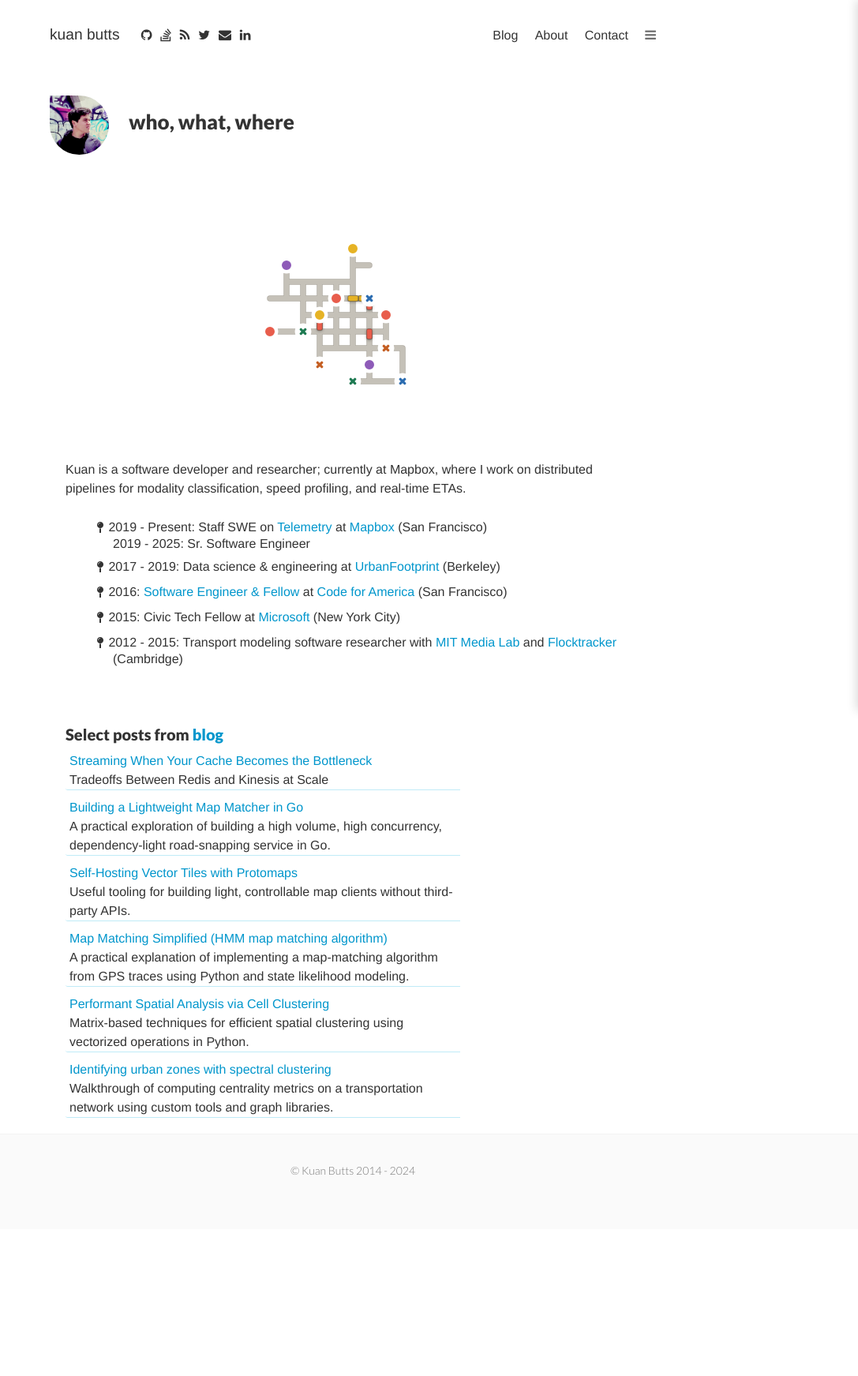
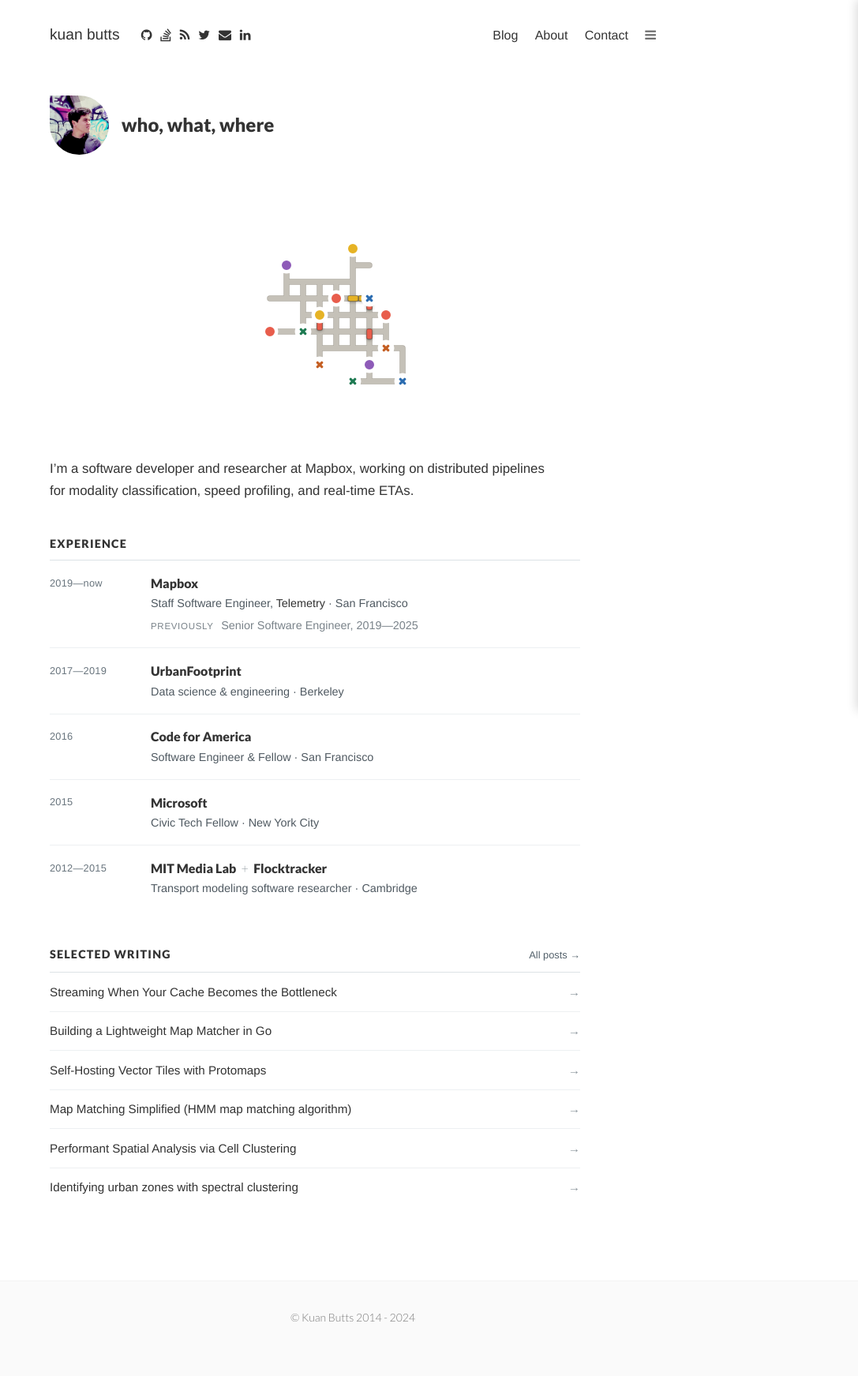
Before and after one commit to kuanb/kuanb.github.io, a Jekyll site: the page built from index.html, in a window 1280 px wide. Shown: the whole page at 79% size, without its empty margins (193-1280 px from the left). Built offline with Jekyll 4.4.1, drawn with Linux system fonts in a browser that asks for light colours; before the commit the page ends 1557 px from its top, so only the background shows below that.

Commit message:
Refine homepage timeline and writing list

```diff
--- a/_sass/_main.scss
+++ b/_sass/_main.scss
@@ -260,6 +260,26 @@
   padding-bottom: 25px;
   margin-bottom: 5px;
 
+  .home-kicker {
+    display: flex;
+    align-items: center;
+    gap: 1rem;
+    clear: both;
+  }
+
+  .home-kicker .avatar {
+    flex: 0 0 auto;
+    margin-right: 0;
+  }
+
+  .home-kicker__title {
+    margin: 0;
+    color: #333;
+    font-size: 1.5rem;
+    line-height: 1.2;
+    text-shadow: 0 0 10px #fff;
+  }
+
   .homepage-map {
     width: 100%;
     height: clamp(220px, 50vw, 340px);
@@ -283,74 +303,183 @@
     }
   }
 
-  .blurb {
-    line-height: 1em;
-    font-size: 1rem;
-    padding: 10px;
-    padding-top: 25px;
-    // background-color: rgba(255, 255, 255, 0.55);
+  .home-content {
+    max-width: 42rem;
+    margin-top: 2rem;
+  }
 
-    .splash {
-      padding: 10px;
-      background-color: #FFF;
-      font-weight: 300;
-      line-height: 1.5;
-      margin-bottom: 5px;
+  .home-intro {
+    max-width: 40rem;
+    margin: 0;
+    color: #333;
+    font-size: 1.05rem;
+    line-height: 1.65;
+  }
+
+  .home-section {
+    margin-top: 2.75rem;
+  }
+
+  .home-section__header {
+    display: flex;
+    align-items: baseline;
+    justify-content: space-between;
+    gap: 1rem;
+    padding-bottom: 0.6rem;
+    border-bottom: 1px solid #dce2e6;
+
+    h2 {
+      margin: 0;
+      color: #333;
+      font-size: 0.9rem;
+      line-height: 1.4;
+      letter-spacing: 0.08em;
+      text-transform: uppercase;
     }
   }
 
-  ul, li {
-    list-style: none;
-    list-style-type: none;
+  .home-section__more {
+    flex: 0 0 auto;
+    color: #52606a;
+    font-size: 0.8rem;
+    font-weight: 400;
 
-    br {
-      line-height: 1.25rem;
-    }
-
-    .splash {
-      font-size: 0.9rem;
+    &:hover,
+    &:focus {
+      color: #157d9b;
     }
   }
 
-  .strong-btn {
-    font-size: 1rem;
-    float: left;
-    // text-align: right;
-    background-color: #FFF;
-    opacity: 1;
+  .timeline,
+  .featured-posts {
+    margin: 0;
+    padding: 0;
+    list-style: none;
+  }
+
+  .timeline__item {
+    display: grid;
+    grid-template-columns: 6.75rem minmax(0, 1fr);
+    gap: 1.25rem;
+    padding: 1.05rem 0;
+    border-bottom: 1px solid #edf0f2;
+
+    &:last-child {
+      border-bottom: 0;
+    }
+  }
+
+  .timeline__date {
+    padding-top: 0.1rem;
+    color: #68747d;
+    font-size: 0.8rem;
+    font-variant-numeric: tabular-nums;
+    letter-spacing: 0.02em;
+    line-height: 1.5;
+    white-space: nowrap;
+  }
+
+  .timeline__body {
+    h3 {
+      margin: 0 0 0.2rem;
+      font-size: 1rem;
+      line-height: 1.45;
+    }
+
+    p {
+      margin: 0;
+      font-size: 0.9rem;
+      line-height: 1.55;
+    }
+
+    a {
+      color: #333;
+
+      &:hover,
+      &:focus {
+        color: #157d9b;
+      }
+    }
+  }
+
+  .timeline__meta {
+    color: #4f5961;
+  }
+
+  .timeline__previous {
+    margin-top: 0.35rem !important;
+    color: #7a838a;
+
+    span {
+      margin-right: 0.35rem;
+      font-size: 0.72rem;
+      letter-spacing: 0.06em;
+      text-transform: uppercase;
+    }
+  }
+
+  .timeline__joiner {
+    padding: 0 0.2rem;
+    color: #9aa2a8;
     font-weight: 300;
-    padding: 10px 20px;
-    max-width: 500px;
+  }
 
-    .blog-post {
-      margin-top: 5px;
-      margin-bottom: 10px;
-      padding-left: 5px;
-      border-bottom: 0.5px #c0ebf7 solid;;
-      border-bottom-left-radius: 3px;
+  .featured-posts {
+    li {
+      border-bottom: 1px solid #edf0f2;
 
-      &:hover {
-        background-color: #29acd1;
-        cursor: pointer;
+      &:last-child {
+        border-bottom: 0;
+      }
+    }
 
-        a {
-          color: #FFF;
+    a {
+      display: flex;
+      align-items: center;
+      justify-content: space-between;
+      gap: 1rem;
+      padding: 0.85rem 0;
+      color: #333;
+      font-size: 0.95rem;
+      font-weight: 500;
+      line-height: 1.4;
+
+      &:hover,
+      &:focus {
+        color: #157d9b;
+
+        .featured-posts__arrow {
+          transform: translateX(0.2rem);
         }
       }
     }
+  }
 
-    b {
-      font-weight: 700;
+  .featured-posts__arrow {
+    flex: 0 0 auto;
+    color: #8b959c;
+    transition: transform 0.15s ease;
+  }
+
+  @media screen and (max-width: 36rem) {
+    .home-content {
+      margin-top: 1.5rem;
+    }
+
+    .home-section {
+      margin-top: 2.25rem;
+    }
+
+    .timeline__item {
+      grid-template-columns: 1fr;
+      gap: 0.2rem;
+      padding: 0.95rem 0;
+    }
+
+    .timeline__date {
+      padding-top: 0;
     }
   }
-}
-
-.smallp {
-  text-indent: -10px;
-  margin-left: 10px;
-  padding-left: 10px;
-  margin-bottom: 0.5rem;
-  line-height: normal;
 }
 
 .site-header a:hover,
--- a/index.html
+++ b/index.html
@@ -3,12 +3,11 @@
 ---
 
 <div class="home">
-
   <div id="whowhatwhere" class="whowhatwhere">
-    <img src="/images/me.jpeg" alt="Kuan Butts" class="avatar"/>
-    <span class="h3" style="text-shadow: 0 0 10px #FFF;">
-      who, what, where
-    </span>
+    <div class="home-kicker">
+      <img src="/images/me.jpeg" alt="Kuan Butts" class="avatar"/>
+      <h1 class="home-kicker__title">who, what, where</h1>
+    </div>
 
     <div
       id="homepage-map"
@@ -25,76 +24,109 @@
       HomeMiniMap.mount('#homepage-map');
     </script>
 
-    <div class="blurb">
-      <div class='splash'>
-        Kuan is a software developer and researcher; currently at Mapbox, where I work on distributed pipelines for modality classification, speed profiling, and real-time ETAs.
-      </div>
+    <div class="home-content">
+      <p class="home-intro">
+        I’m a software developer and researcher at Mapbox, working on distributed pipelines for modality classification, speed profiling, and real-time ETAs.
+      </p>
 
-      <ul>
-        <li>
-          <div class='splash' style="padding-left:10px;">
+      <section class="home-section" aria-labelledby="experience-heading">
+        <div class="home-section__header">
+          <h2 id="experience-heading">Experience</h2>
+        </div>
 
-            <p class='smallp'>
-              <small><i class="fa fa-map-pin" aria-hidden="true"></i></small>
-              2019 - Present:
-              Staff SWE on <a href="http://www.mapbox.com/telemetry/">Telemetry</a> at <a href="http://www.mapbox.com/">Mapbox</a> (San Francisco)
-              <br>
-              2019 - 2025:
-              Sr. Software Engineer
-            </p>
+        <ol class="timeline">
+          <li class="timeline__item">
+            <div class="timeline__date">2019—now</div>
+            <div class="timeline__body">
+              <h3><a href="https://www.mapbox.com/">Mapbox</a></h3>
+              <p class="timeline__meta">Staff Software Engineer, <a href="https://www.mapbox.com/telemetry/">Telemetry</a> · San Francisco</p>
+              <p class="timeline__previous"><span>Previously</span> Senior Software Engineer, 2019—2025</p>
+            </div>
+          </li>
 
-            <p class='smallp'>
-              <small><i class="fa fa-map-pin" aria-hidden="true"></i></small>
-              2017 - 2019:
-              Data science & engineering at <a href="http://urbanfootprint.com/">UrbanFootprint</a> (Berkeley)
-            </p>
+          <li class="timeline__item">
+            <div class="timeline__date">2017—2019</div>
+            <div class="timeline__body">
+              <h3><a href="https://urbanfootprint.com/">UrbanFootprint</a></h3>
+              <p class="timeline__meta">Data science &amp; engineering · Berkeley</p>
+            </div>
+          </li>
 
-            <p class='smallp'>
-              <small><i class="fa fa-map-pin" aria-hidden="true"></i></small>
-              2016:
-              <a href="http://www.codeforamerica.org/people/kuan-butts">Software Engineer & Fellow</a> at <a href="http://www.codeforamerica.org/">Code for America</a> (San Francisco)
-            </p>
+          <li class="timeline__item">
+            <div class="timeline__date">2016</div>
+            <div class="timeline__body">
+              <h3><a href="https://www.codeforamerica.org/people/kuan-butts">Code for America</a></h3>
+              <p class="timeline__meta">Software Engineer &amp; Fellow · San Francisco</p>
+            </div>
+          </li>
 
-            <p class='smallp'>
-              <small><i class="fa fa-map-pin" aria-hidden="true"></i></small>
-              2015:
-              Civic Tech Fellow at <a href="http://microsoftnewyork.com/">Microsoft</a> (New York City)
-            </p>
+          <li class="timeline__item">
+            <div class="timeline__date">2015</div>
+            <div class="timeline__body">
+              <h3><a href="https://microsoftnewyork.com/">Microsoft</a></h3>
+              <p class="timeline__meta">Civic Tech Fellow · New York City</p>
+            </div>
+          </li>
 
-            <p class='smallp'>
-              <small><i class="fa fa-map-pin" aria-hidden="true"></i></small>
-              2012 - 2015:
-              Transport modeling software researcher with <a href="http://www.media.mit.edu/research/groups/changing-places">MIT Media Lab</a> and <a href="https://mfc.mit.edu/">Flocktracker</a> (Cambridge)
-            </p>
+          <li class="timeline__item">
+            <div class="timeline__date">2012—2015</div>
+            <div class="timeline__body">
+              <h3>
+                <a href="https://www.media.mit.edu/research/groups/changing-places">MIT Media Lab</a>
+                <span class="timeline__joiner">+</span>
+                <a href="https://mfc.mit.edu/">Flocktracker</a>
+              </h3>
+              <p class="timeline__meta">Transport modeling software researcher · Cambridge</p>
+            </div>
+          </li>
+        </ol>
+      </section>
 
-          </div>
-        </li>
-      </ul>
-    </div>
+      <section class="home-section" aria-labelledby="writing-heading">
+        <div class="home-section__header">
+          <h2 id="writing-heading">Selected writing</h2>
+          <a class="home-section__more" href="/blog/">All posts <span aria-hidden="true">→</span></a>
+        </div>
 
-    <div class="strong-btn">
-      <h4>
-        Select posts from <a href="http://kuanbutts.com/blog/">blog</a>
-      </h4>
-      <div class="blog-post">
-        <a href="2026/04/07/scaling-cache-to-kinesis-stream-multi-tenant/">Streaming When Your Cache Becomes the Bottleneck</a><br>Tradeoffs Between Redis and Kinesis at Scale
-      </div>
-      <div class="blog-post">
-        <a href="2025/12/25/lightweight-go-router/">Building a Lightweight Map Matcher in Go</a><br>A practical exploration of building a high volume, high concurrency, dependency-light road-snapping service in Go.
-      </div>
-      <div class="blog-post">
-        <a href="2023/06/13/protomaps-simple-gh-page-service/">Self-Hosting Vector Tiles with Protomaps</a><br>Useful tooling for building light, controllable map clients without third-party APIs.
-      </div>
-      <div class="blog-post">
-        <a href="2020/08/25/simplified-map-matching/">Map Matching Simplified (HMM map matching algorithm)</a><br>A practical explanation of implementing a map-matching algorithm from GPS traces using Python and state likelihood modeling.
-      </div>
-      <div class="blog-post">
-        <a href="2018/11/09/meshgrids/">Performant Spatial Analysis via Cell Clustering</a><br>Matrix-based techniques for efficient spatial clustering using vectorized operations in Python.
-      </div>
-      <div class="blog-post">
-        <a href="2017/10/21/spectral-cluster-berkeley/">Identifying urban zones with spectral clustering</a><br>Walkthrough of computing centrality metrics on a transportation network using custom tools and graph libraries.
-      </div>
+        <ul class="featured-posts">
+          <li>
+            <a href="/2026/04/07/scaling-cache-to-kinesis-stream-multi-tenant/">
+              <span>Streaming When Your Cache Becomes the Bottleneck</span>
+              <span class="featured-posts__arrow" aria-hidden="true">→</span>
+            </a>
+          </li>
+          <li>
+            <a href="/2025/12/25/lightweight-go-router/">
+              <span>Building a Lightweight Map Matcher in Go</span>
+              <span class="featured-posts__arrow" aria-hidden="true">→</span>
+            </a>
+          </li>
+          <li>
+            <a href="/2023/06/13/protomaps-simple-gh-page-service/">
+              <span>Self-Hosting Vector Tiles with Protomaps</span>
+              <span class="featured-posts__arrow" aria-hidden="true">→</span>
+            </a>
+          </li>
+          <li>
+            <a href="/2020/08/25/simplified-map-matching/">
+              <span>Map Matching Simplified (HMM map matching algorithm)</span>
+              <span class="featured-posts__arrow" aria-hidden="true">→</span>
+            </a>
+          </li>
+          <li>
+            <a href="/2018/11/09/meshgrids/">
+              <span>Performant Spatial Analysis via Cell Clustering</span>
+              <span class="featured-posts__arrow" aria-hidden="true">→</span>
+            </a>
+          </li>
+          <li>
+            <a href="/2017/10/21/spectral-cluster-berkeley/">
+              <span>Identifying urban zones with spectral clustering</span>
+              <span class="featured-posts__arrow" aria-hidden="true">→</span>
+            </a>
+          </li>
+        </ul>
+      </section>
     </div>
   </div>
-
 </div>
```
